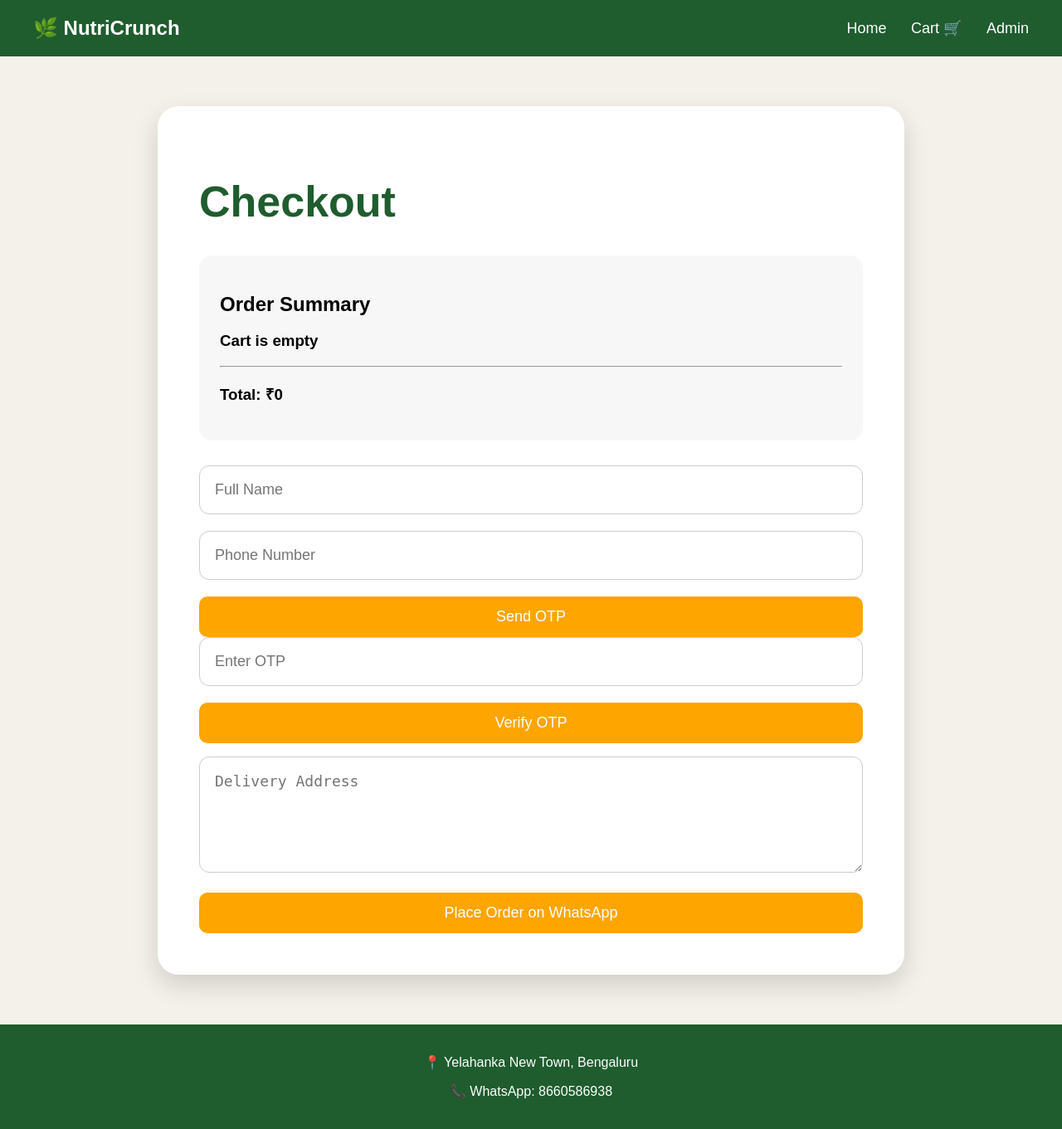
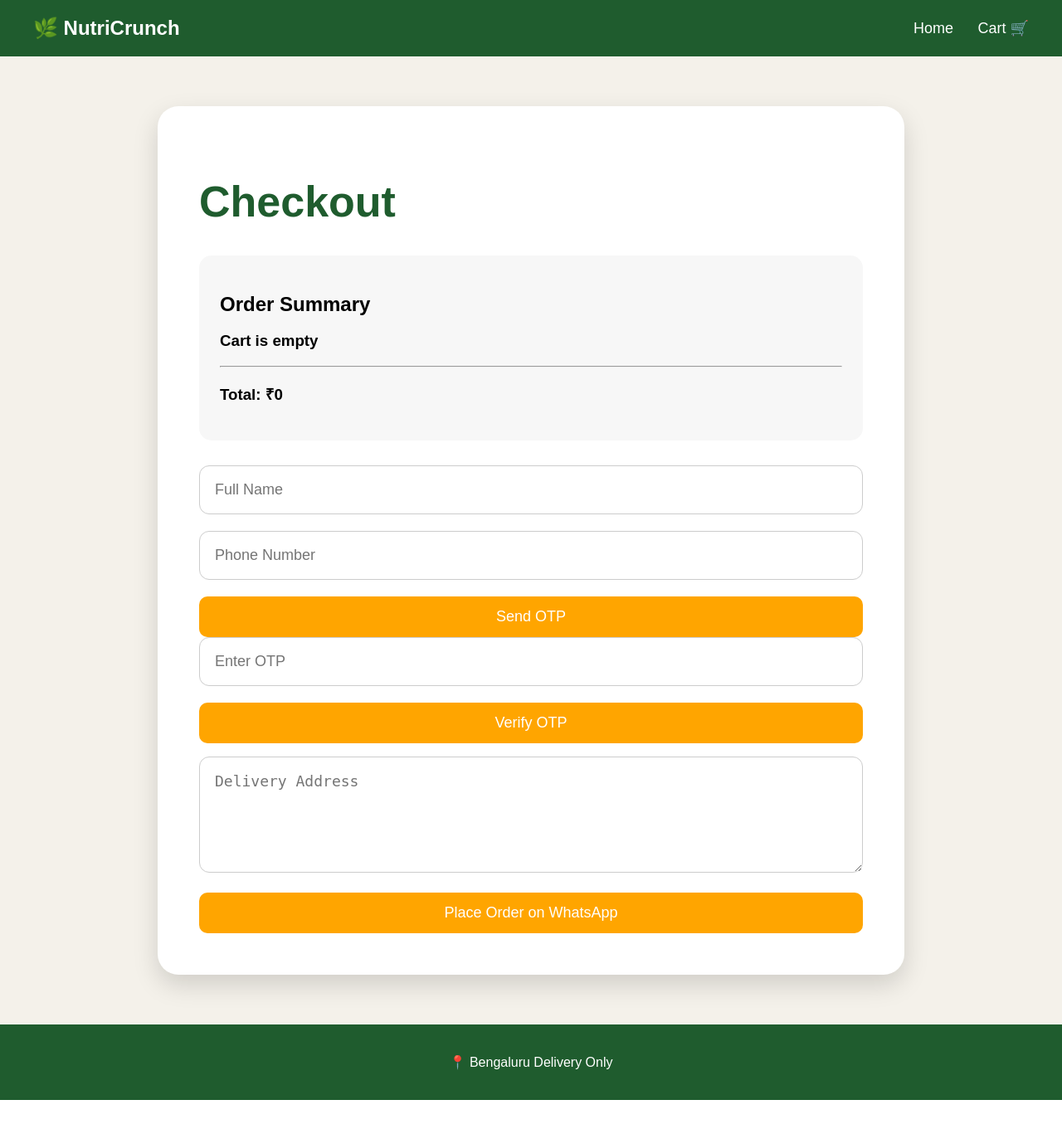
Before and after one commit to Teju-B2003/NutriCrunch, a Flask app: page /checkout in a window 1280 px wide. Shown: the whole page at 83% size. After the commit the page ends 1326 px from the top, so only its background shows below. Run offline with Flask 3, Linux system fonts and the light colour scheme.

Commit message:
Revise checkout page layout and footer content
Updated footer text and removed admin link.

```diff
--- a/templates/checkout.html
+++ b/templates/checkout.html
@@ -13,7 +13,6 @@
     <nav>
         <a href="/">Home</a>
         <a href="/checkout">Cart 🛒</a>
-        <a href="/admin">Admin</a>
     </nav>
 </header>
 
@@ -48,9 +47,8 @@
     </form>
 </div>
 
-<footer>
-    <p>📍 Yelahanka New Town, Bengaluru</p>
-    <p>📞 WhatsApp: 8660586938</p>
+<footer class="premium-footer">
+    <p>📍 Bengaluru Delivery Only</p>
 </footer>
 
 <script src="{{ url_for('static', filename='js/script.js') }}"></script>
```
